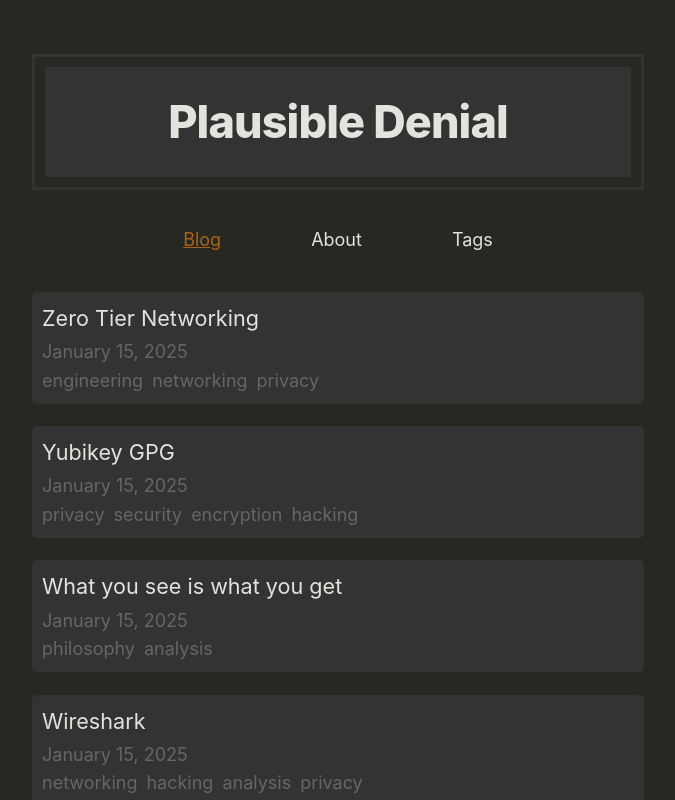
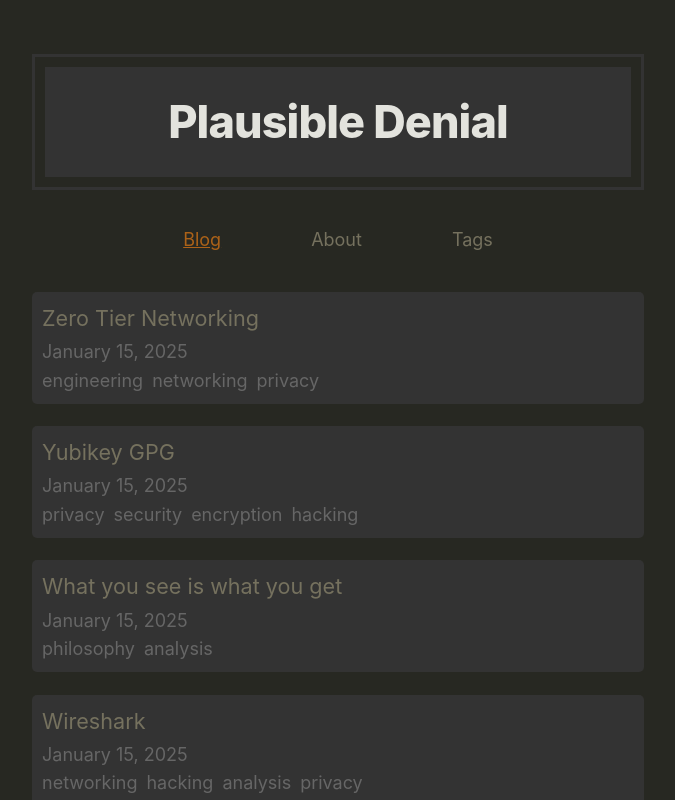
Before and after one commit to durosyan/durosyan, a Next.js app: page / in a window 1280 px wide. Shown: the top 800 px of the page, without its empty margins (302-977 px from the left). Built offline with nearby package versions, Linux system fonts and the light colour scheme.

Commit message:
changed link colour

```diff
--- a/styles/global.css
+++ b/styles/global.css
@@ -429,7 +429,7 @@ body {
 }
 
 a {
-  color: #E3E3DD;
+  color: #75715e;
   text-decoration: none;
 }
 
```
